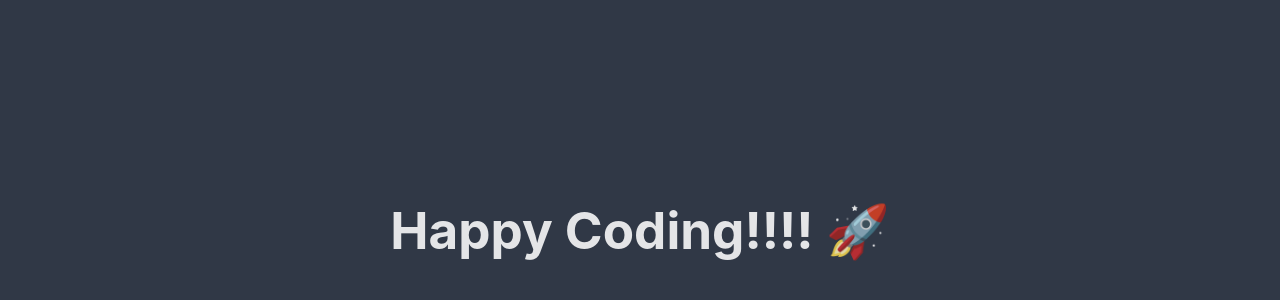
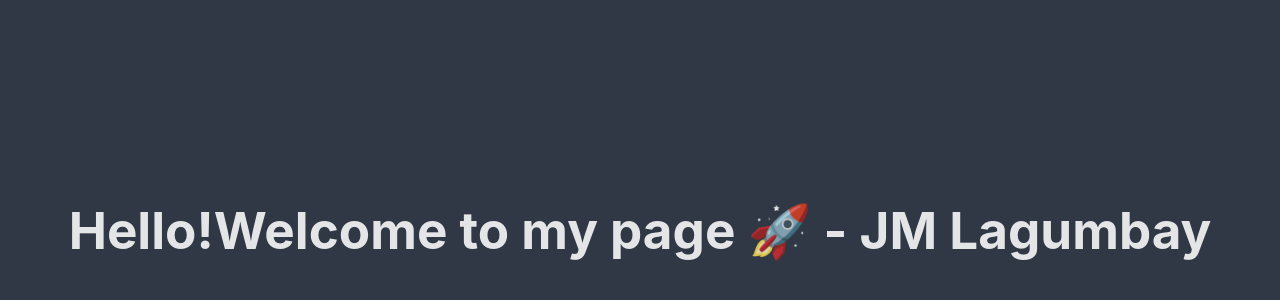
Before and after one commit to mikelagumbay22/jmlagumbay.com, a React (Vite) app: page / in a window 1280 px wide. Shown: the part 170-470 px from the top of the page. Built offline with nearby package versions, Linux system fonts and the light colour scheme; the HTML template or start-up script is replaced by a standard one.

Commit message:
feat: my first commit

```diff
--- a/index.html
+++ b/index.html
@@ -4,7 +4,7 @@
     <meta charset="UTF-8"/>
     <link rel="icon" href="./uplift-favicon-32x32.png"/>
     <meta name="viewport" content="width=device-width, initial-scale=1.0"/>
-    <title>React App</title>
+    <title>JM LAGUMBAY</title>
   </head>
   <body>
     <div id="root"></div>
--- a/src/App.jsx
+++ b/src/App.jsx
@@ -1,5 +1,6 @@
 function App() {
-  return   <h1>Happy Coding!!!! 🚀</h1>;
+  return   <h1>Hello!Welcome to my page 🚀 - JM Lagumbay</h1>;
+
 
 
 }
```
Also changed, not shown: package.json (+7 -1 lines), 1 other file (tests, documents, lock files or other folders).
